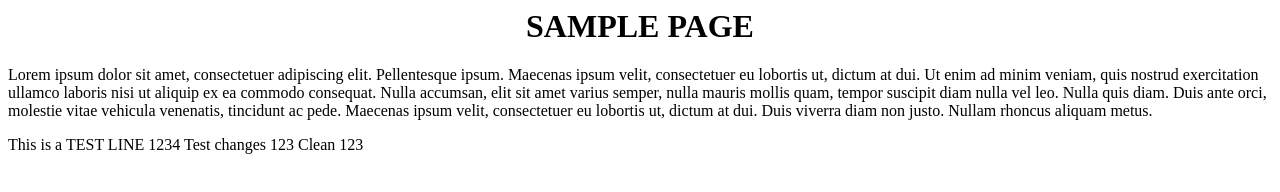
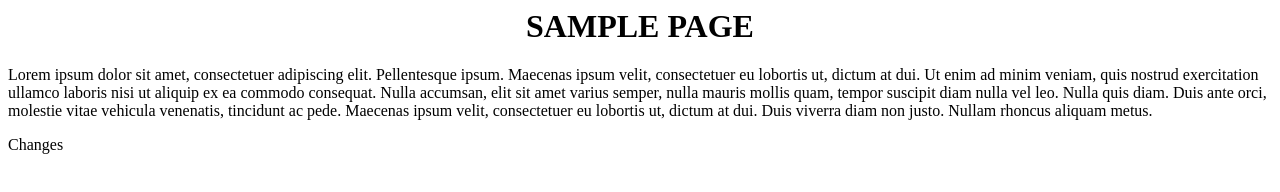
Before and after one commit to ramakrishnapittu1028/GitPractise, a plain HTML site: page index.html in a window 1280 px wide. Drawn offline with Linux system fonts and the light colour scheme.

Commit message:
test commit 1

```diff
--- a/index.html
+++ b/index.html
@@ -12,6 +12,4 @@
 		</div>
 	</body>
 </html>
-This is a TEST LINE 1234
-Test changes 123
-Clean 123
+Changes
```
